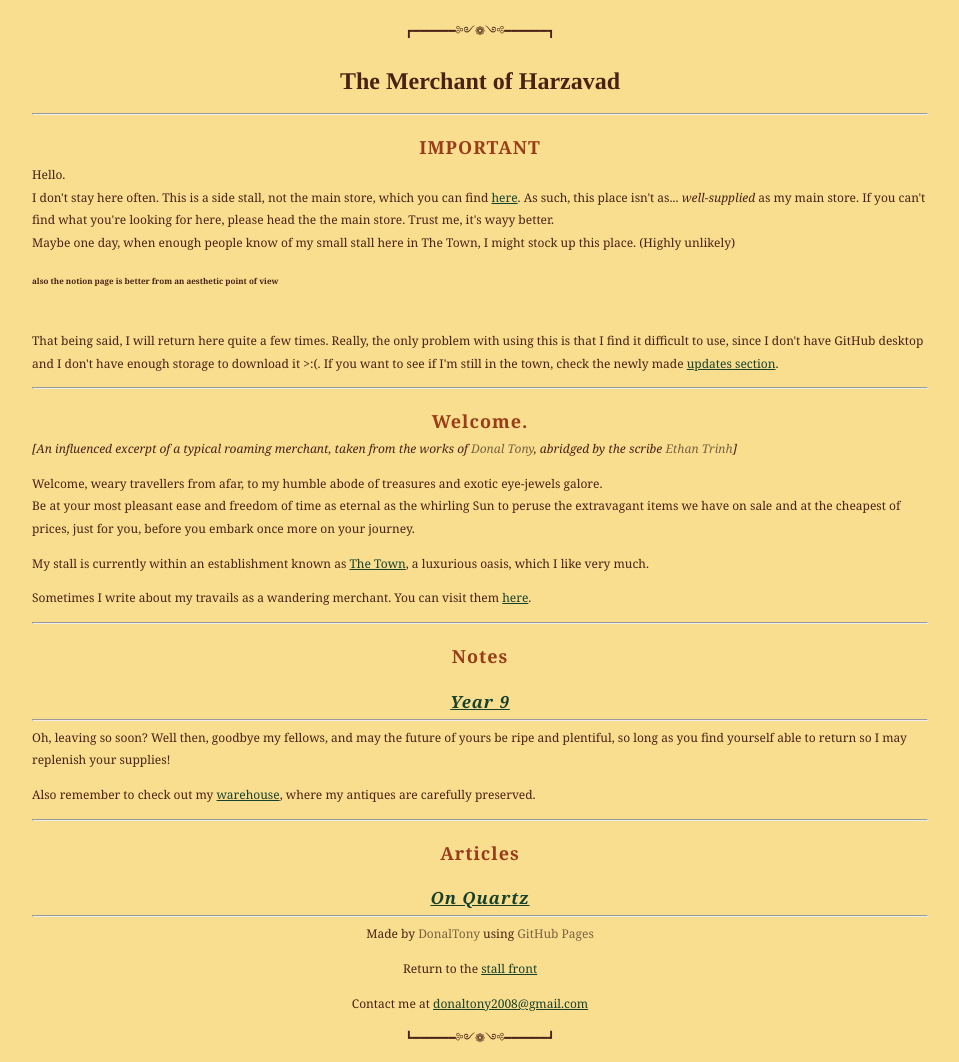
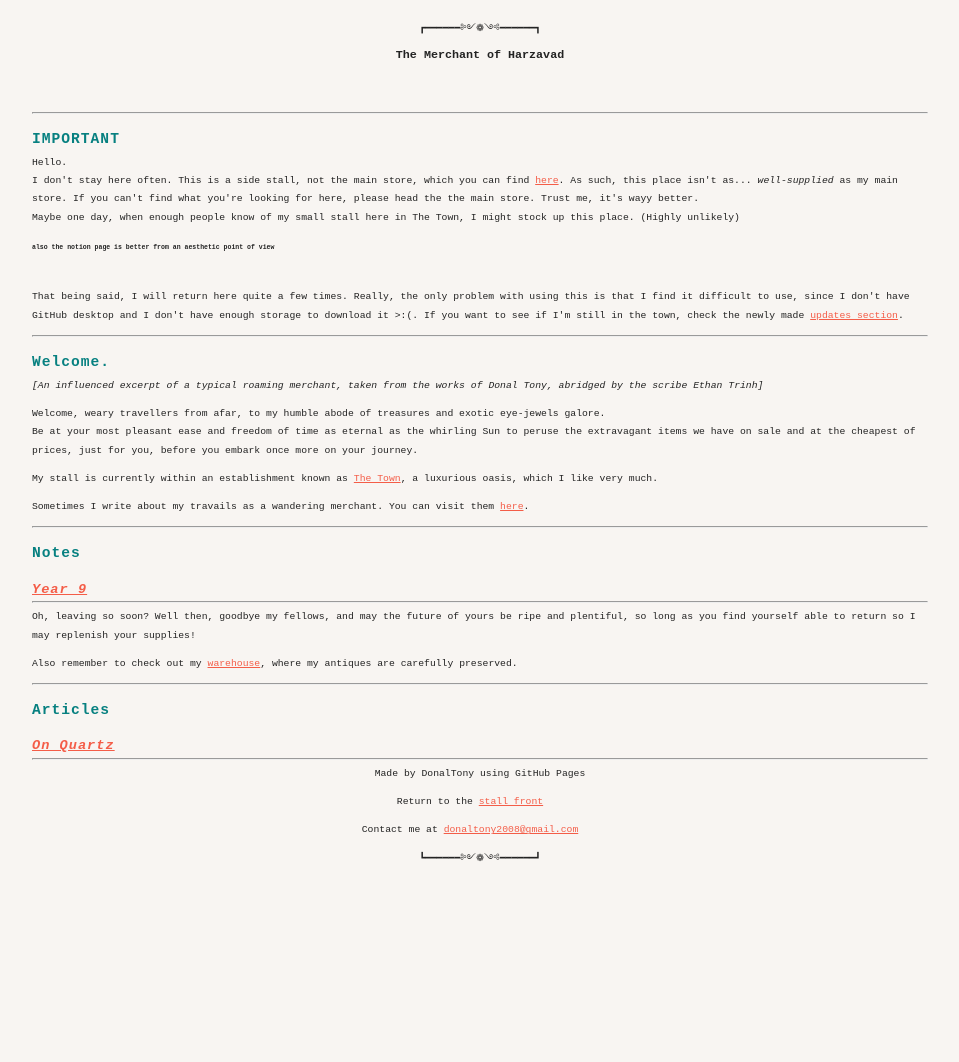
Before and after one commit to dvaraka/the-merchant, a Jekyll site: the page built from index.md, in a window 1280 px wide. Shown: the whole page, without its empty margins (160-1119 px from the left). Built offline with Jekyll 4.4.1, drawn with Linux system fonts in a browser that asks for light colours; our own code applies the rules of GitHub Pages for plain Markdown files; after the commit the page ends 900 px from its top, so only the background shows below that.

Commit message:
Update main.css

```diff
--- a/assets/css/main.css
+++ b/assets/css/main.css
@@ -3,13 +3,13 @@ html {
 	margin-left: 15%;
 	padding: 0;
 	text-align: left;
-	background: #FADE8F;
+	background: #f8f5f2;
 }
 
 body {
-	font: 75% georgia, sans-serif;
+	font: 75% monospace;
 	line-height: 1.88889;
-	color: #4A2115;
+	color: #232323;
 	margin: 0;
 	padding: 0;
 }
@@ -19,45 +19,45 @@ p {
 }
 
 h2 {
-	font: bold normal 1.4m georgia, sans-serif;
+	font: bold normal 1.4m monospace;
 	letter-spacing: 1px;
 	margin-bottom: 0;
-	color: #993C19;
-	text-align: center;
+	color: #078080;
+	text-align: left;
 }
 
 h3 {
-	font: italic normal 1.4em georgia, sans-serif;
+	font: italic normal 1.4em monospace;
 	letter-spacing: 1px;
 	margin-bottom: 0;
-	color: #993C19;
-	text-align: center;
+	color: #078080;
+	text-align: left;
 }
 
 h4 {
-	font: italic normal 1.2em georgia, sans-serif;
+	font: italic normal 1.2em monospace;
 	letter-spacing: 1px;
 	margin-bottom: 0;
-	color: #993C19;
-	text-align: justify;
+	color: #078080;
+	text-align: left;
 }
 
 a {
-	color: #16412c;
+	color: #f45d48;
 }
 
 a:hover {
-	color: #16412c;
-	background-color: #f8d268;
+	color: #078080;
+	background-color: #f45d48;
 }
 
 abbr {
 	border-bottom: none;
-	color: #796242;
+	color: #232323;
 }
 
 def {
-	color: #4A2115;
+	color: #232323;
 }
 
 header {
@@ -75,7 +75,7 @@ footer a:link, footer a:visited {
 }
 
 h1 {
-	font-family: 'Times';
+	font: bold normal 1.2em monospace;
 	text-align: center;
 }
 
```
